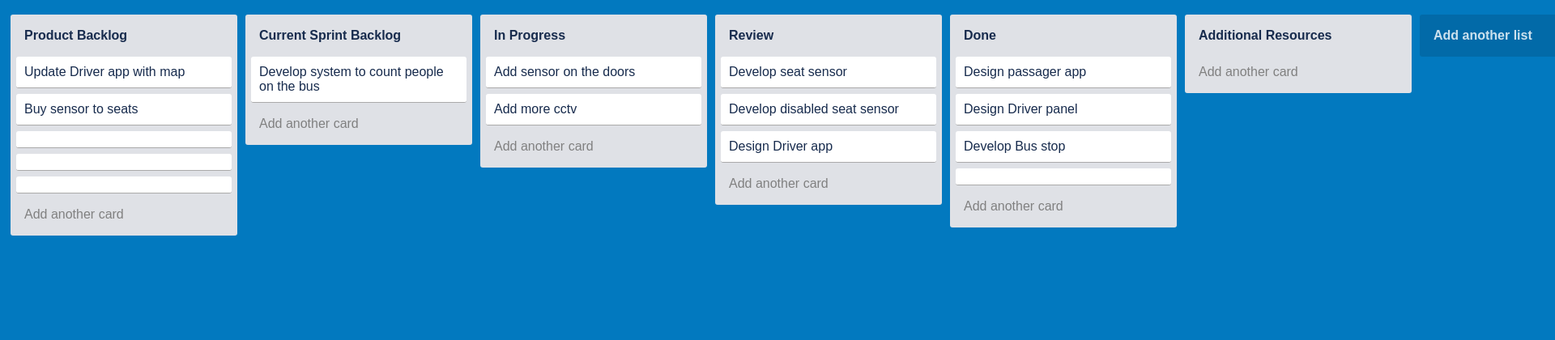
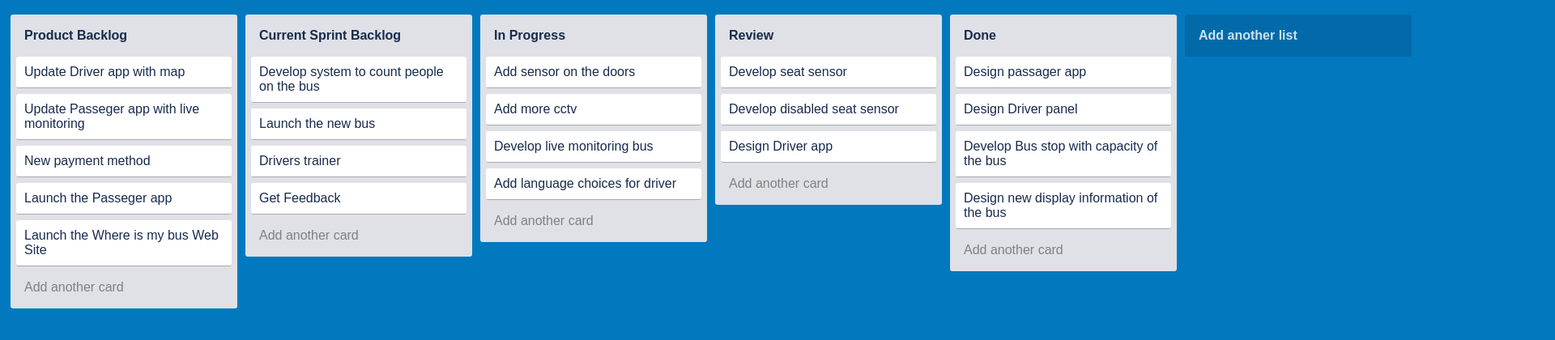
Before and after one commit to wandyalmeida/csp-ps_ca3, a plain HTML site: page index.html in a window 1280 px wide. Shown: the top 420 px of the page at 81% size, 1920 px wide, since content can reach past the window. Drawn offline with nearby package versions, Linux system fonts and the light colour scheme.

Commit message:
add all the tasks

```diff
--- a/index.html
+++ b/index.html
@@ -13,10 +13,10 @@
     <div class="title removable editable">Product Backlog</div>
     <div class="content">
       <div class="card removable editable">Update Driver app with map</div>
-      <div class="card removable editable">Buy sensor to seats</div>
-      <div class="card removable editable"></div>
-      <div class="card removable editable"></div>
-      <div class="card removable editable"></div>
+      <div class="card removable editable">Update Passeger app with live monitoring</div>
+      <div class="card removable editable">New payment method</div>
+      <div class="card removable editable">Launch the Passeger app</div>
+      <div class="card removable editable">Launch the Where is my bus Web Site</div>
     </div>
     <div class="add-card editable">Add another card</div>
   </div>
@@ -24,6 +24,9 @@
     <div class="title removable editable">Current Sprint Backlog</div>
     <div class="content">
       <div class="card removable editable">Develop system to count people on the bus</div>
+      <div class="card removable editable">Launch the new bus</div>
+      <div class="card removable editable">Drivers trainer</div>
+      <div class="card removable editable">Get Feedback </div>
     </div>
     <div class="add-card editable">Add another card</div>
   </div>
@@ -32,6 +35,8 @@
     <div class="content"></div>
     <div class="card removable editable">Add sensor on the doors</div>
     <div class="card removable editable">Add more cctv</div>
+    <div class="card removable editable">Develop live monitoring bus</div>
+    <div class="card removable editable">Add language choices for driver</div>
 
     <div class="add-card editable">Add another card</div>
   </div>
@@ -50,14 +55,8 @@
   <div class="content"></div>
   <div class="card removable editable">Design passager app</div>
   <div class="card removable editable">Design Driver panel</div>
-  <div class="card removable editable">Develop Bus stop </div>
-  <div class="card removable editable"></div>
-  <div class="add-card editable">Add another card</div>
-</div>
-</div>
-<div class="list">
-  <div class="title removable editable">Additional Resources</div>
-  <div class="content"></div>
+  <div class="card removable editable">Develop Bus stop with capacity of the bus </div>
+  <div class="card removable editable">Design new display information of the bus</div>
   <div class="add-card editable">Add another card</div>
 </div>
 </div>
```
